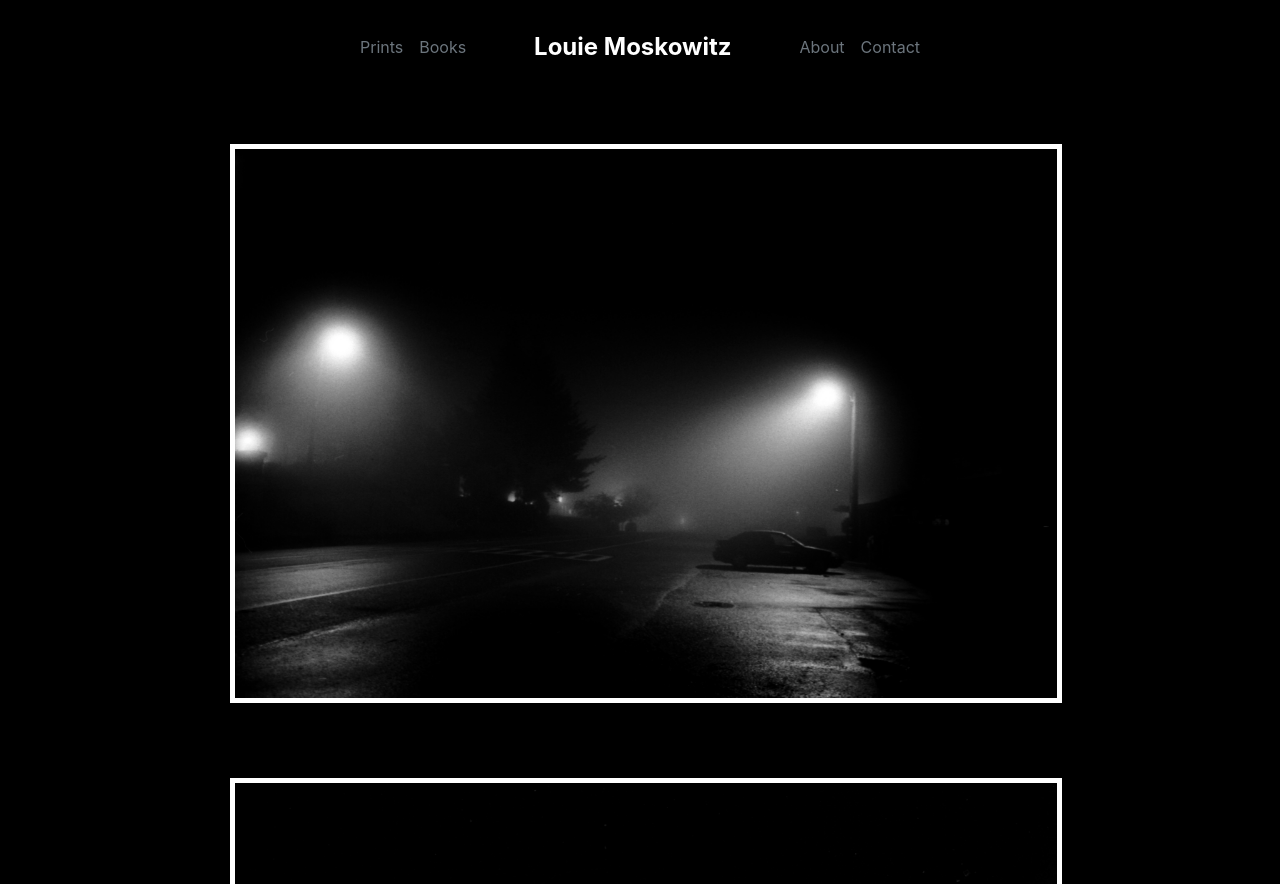
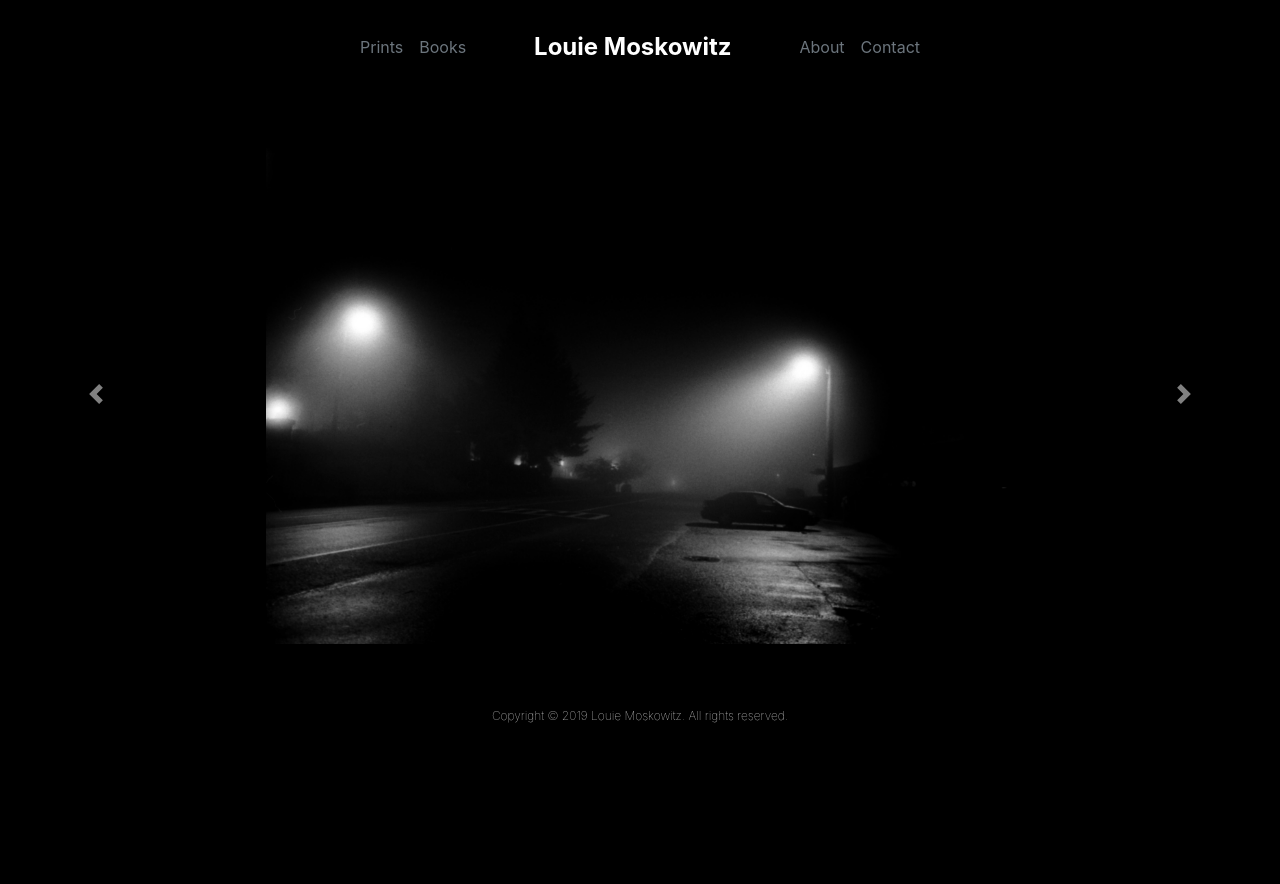
Before and after one commit to dizzyjaguar/Louie-Moskowitz-Photo-Gallery, a Django app: page /10/ in a window 1280 px wide. Shown: the top 884 px of the page. After the commit the page ends 723 px from the top, so only its background shows below. Run offline with Django 3.2, Linux system fonts and the light colour scheme; data comes from the database, SQL or seed files in the repository; both versions use the stored data as it was after the commit; some libraries are stand-ins or nearby versions.

Commit message:
Carousel is now working and grabbing the photos for the album from the models

```diff
--- a/photo_gallery/templates/photo_gallery/gallery_detail.html
+++ b/photo_gallery/templates/photo_gallery/gallery_detail.html
@@ -3,15 +3,46 @@
 {% load static %}
 
 
-<!-- this is not working! im unable to present the photos in the specific gallery -->
 
-{% for photo in photos %}
+<!-- this required the {% if forloop.counter == 1 %}active{% endif %} and id="slide{{ forloop.counter }}
+to work but I don't understand why -->
+
+<div id="carousel-gallery-2" class="carousel slide" data-interval="false" data-ride="carousel">
+  <div class="carousel-inner mx-auto my-carousel">
+      {% for photo in photos %}
+    <div class="carousel-item {% if forloop.counter == 1 %}active{% endif %}" id="slide{{ forloop.counter }}">
+      <img class="d-block w-100 unique" src="{{ photo.image.url }}" />
+    </div>
+    {% endfor %}
+</div>
+<a class="carousel-control-prev" href="#carousel-gallery-2" role="button" data-slide="prev">
+  <span class="carousel-control-prev-icon" aria-hidden="true"></span>
+  <span class="sr-only">Previous</span>
+</a>
+<a class="carousel-control-next" href="#carousel-gallery-2" role="button" data-slide="next">
+  <span class="carousel-control-next-icon" aria-hidden="true"></span>
+  <span class="sr-only">Next</span>
+</a>
+</div>
+
+
+{% endblock %}
+<!-- this works with for photo in photos
 <div class="gallery-photo-div">
     <div class="gallery_photo-div">
         <img class="gallery-photo" src="{{ photo.image.url }}" />
         </a>
     </div>
 </div>
-{% endfor %}
+-->
 
-{% endblock %}
+
+<!-- this isnt working
+<div id="carousel-gallery-1" class="carousel slide" data-interval="false" data-ride="carousel">
+  <div class="carousel-inner mx-auto my-carousel">
+    <div class="carousel-item">
+      <img class="d-block w-100 unique" src="{{ photo.image.url }}" />
+    </div>
+</div>
+</div>
+-->
--- a/photo_gallery/templates/photo_gallery/home.html
+++ b/photo_gallery/templates/photo_gallery/home.html
@@ -15,6 +15,7 @@
 
 <!-- create for loop to display all the albums -->
 {% for album in albums %}
+<h2 class="bodytext">{{ album.title }}</h2>
 <div class="gallery-photo-div">
     <div class="gallery_photo-div">
         <a href="{% url 'gallery_detail' album.pk %}">
--- a/photo_gallery/urls.py
+++ b/photo_gallery/urls.py
@@ -4,6 +4,8 @@ from . import views
 
 urlpatterns = [
     path('', views.home, name='home'),
+    #!!!!!
+    #get the path below to display the gallery title instead of primary key
     path("<int:pk>/", views.gallery_detail, name="gallery_detail"),
     path('about/', views.about, name='about'),
     path('gallery1/', views.gallery1, name='gallery1'),
```
Also changed, not shown: db.sqlite3, media/images/redway_night_1_OYfkkgI.jpg (added), media/images/redway_night_2_aAiQA84.jpg (added), 4 other files.
